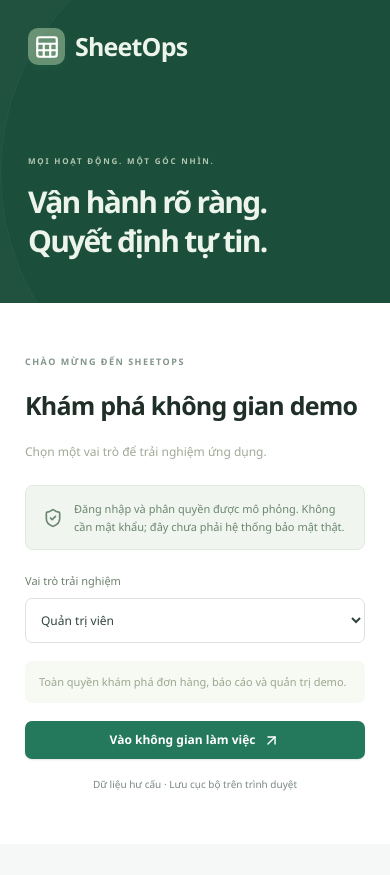
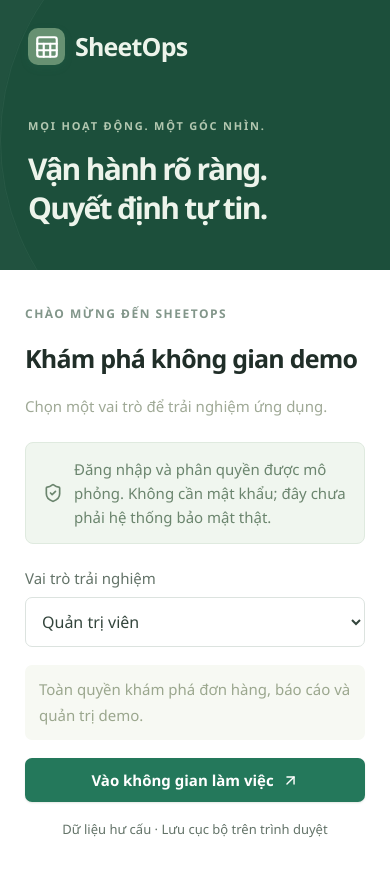
Before and after one commit to ngmhoang62/SheetOps, a Next.js app: page /login in a window 390 px wide. Before the commit the page ends 844 px from the top, so only its background shows below. Built offline with nearby package versions, Linux system fonts and the light colour scheme.

Commit message:
feat(ui): improve typography and responsive readability across workspace

```diff
--- a/src/app/globals.css
+++ b/src/app/globals.css
@@ -27,7 +27,7 @@ body {
   background: var(--background);
   color: var(--foreground);
   font-family: "Segoe UI", Arial, sans-serif;
-  font-size: 13px;
+  font-size: 16px;
   -webkit-font-smoothing: antialiased;
 }
 button,
@@ -74,19 +74,19 @@ h1 {
   font-weight: 650;
 }
 h2 {
-  font-size: 15px;
+  font-size: 20px;
   font-weight: 650;
   letter-spacing: -0.25px;
 }
 h3 {
-  font-size: 14px;
+  font-size: 16px;
   font-weight: 600;
 }
 p {
   line-height: 1.65;
 }
 small {
-  font-size: 11px;
+  font-size: 15px;
 }
 svg {
   flex-shrink: 0;
@@ -142,7 +142,7 @@ hr {
   color: var(--muted-foreground);
 }
 .small {
-  font-size: 12px;
+  font-size: 15px;
 }
 .w-full {
   width: 100%;
@@ -181,7 +181,7 @@ hr {
   gap: 8px;
   white-space: nowrap;
   font-weight: 600;
-  font-size: 12px;
+  font-size: 15px;
   border: 1px solid transparent;
   border-radius: 7px;
   min-height: 38px;
@@ -224,7 +224,7 @@ hr {
 .button-sm {
   min-height: 32px;
   padding: 6px 10px;
-  font-size: 11px;
+  font-size: 15px;
 }
 .button-icon {
   width: 32px;
@@ -286,7 +286,7 @@ hr {
 }
 .brand small {
   display: block;
-  font-size: 7px;
+  font-size: 11px;
   letter-spacing: 1.55px;
   color: #99a69e;
   font-weight: 650;
@@ -307,7 +307,7 @@ hr {
 }
 .workspace-chip strong {
   display: block;
-  font-size: 11px;
+  font-size: 15px;
   font-weight: 600;
   white-space: nowrap;
   overflow: hidden;
@@ -315,7 +315,7 @@ hr {
 }
 .workspace-chip small {
   color: #93a098;
-  font-size: 10px;
+  font-size: 13px;
 }
 .workspace-avatar {
   width: 29px;
@@ -331,7 +331,7 @@ hr {
   color: #91a097;
 }
 .nav-heading {
-  font-size: 9px;
+  font-size: 12px;
   font-weight: 600;
   letter-spacing: 1.1px;
   color: #a0aaa4;
@@ -350,7 +350,7 @@ hr {
   color: #748178;
   padding: 11px 12px;
   border-radius: 7px;
-  font-size: 12px;
+  font-size: 15px;
   font-weight: 500;
   min-height: 42px;
 }
@@ -367,7 +367,7 @@ hr {
   flex: 1;
 }
 .nav-link small {
-  font-size: 10px;
+  font-size: 13px;
   padding: 1px 6px;
   border-radius: 4px;
   background: #f0f3f1;
@@ -394,7 +394,7 @@ hr {
   border: 1px solid #e5eee2;
 }
 .eyebrow {
-  font-size: 8px;
+  font-size: 11px;
   font-weight: 750;
   letter-spacing: 1.1px;
   display: flex;
@@ -412,11 +412,11 @@ hr {
 }
 .demo-note strong {
   display: block;
-  font-size: 12px;
+  font-size: 15px;
   margin: 11px 0 7px;
 }
 .demo-note p {
-  font-size: 10px;
+  font-size: 13px;
   line-height: 1.8;
   color: #879388;
 }
@@ -424,7 +424,7 @@ hr {
   display: flex;
   align-items: center;
   justify-content: space-between;
-  font-size: 10px;
+  font-size: 13px;
   font-weight: 600;
   color: #4c7f58;
   margin-top: 14px;
@@ -434,7 +434,7 @@ hr {
   gap: 8px;
   align-items: center;
   color: #9ca79f;
-  font-size: 10px;
+  font-size: 13px;
   margin: 19px 7px 0;
 }
 .app-body {
@@ -458,7 +458,7 @@ hr {
   display: flex;
   align-items: center;
   gap: 12px;
-  font-size: 11px;
+  font-size: 15px;
   color: #95a098;
 }
 .breadcrumb strong {
@@ -481,7 +481,7 @@ hr {
   background: #f8fbf4;
   border-radius: 5px;
   padding: 5px 8px;
-  font-size: 9px;
+  font-size: 12px;
   color: #859574;
 }
 .user-menu {
@@ -507,17 +507,17 @@ hr {
   outline: 1px solid #ecf0e9;
   border-radius: 50%;
   font-weight: 650;
-  font-size: 12px;
+  font-size: 15px;
   color: #6d805d;
 }
 .user-label {
   font-weight: 600;
-  font-size: 11px;
+  font-size: 15px;
   line-height: 1.4;
 }
 .user-label small {
   display: block;
-  font-size: 9px;
+  font-size: 12px;
   font-weight: 400;
   color: #97a298;
 }
@@ -537,7 +537,7 @@ hr {
   z-index: 40;
 }
 .user-dropdown p {
-  font-size: 9px;
+  font-size: 12px;
   letter-spacing: 1px;
   color: #97a59b;
   padding: 7px;
@@ -553,7 +553,7 @@ hr {
   border-radius: 5px;
   padding: 10px 8px;
   text-align: left;
-  font-size: 12px;
+  font-size: 15px;
 }
 .user-dropdown button:hover {
   background: #edf4ef;
@@ -573,7 +573,7 @@ hr {
   margin-bottom: 27px;
 }
 .section-kicker {
-  font-size: 9px;
+  font-size: 12px;
   font-weight: 650;
   letter-spacing: 1.5px;
   color: #82968a;
@@ -582,7 +582,7 @@ hr {
 }
 .page-heading p {
   color: #88958d;
-  font-size: 12px;
+  font-size: 15px;
   margin-top: 10px;
 }
 .heading-actions {
@@ -604,7 +604,7 @@ hr {
   align-items: center;
   gap: 8px;
   color: #839087;
-  font-size: 11px;
+  font-size: 15px;
   font-weight: 550;
   margin-right: 7px;
 }
@@ -613,11 +613,11 @@ hr {
   align-items: center;
   gap: 9px;
   color: #95a096;
-  font-size: 10px;
+  font-size: 13px;
 }
 .date-field input {
   padding: 7px 9px;
-  font-size: 11px;
+  font-size: 15px;
   width: 137px;
   background: #fff;
   color: #65756a;
@@ -627,7 +627,7 @@ hr {
   color: #b1bcb3;
 }
 .status-filter select {
-  font-size: 11px;
+  font-size: 15px;
   padding: 7px 22px 7px 10px;
   border-color: #e2e7e2;
   color: #65756a;
@@ -653,7 +653,7 @@ hr {
   gap: 6px;
 }
 .kpi-top h2 {
-  font-size: 11px;
+  font-size: 15px;
   font-weight: 500;
   color: #7e8c83;
   letter-spacing: 0;
@@ -678,7 +678,7 @@ hr {
   white-space: nowrap;
 }
 .kpi-card p {
-  font-size: 10px;
+  font-size: 13px;
   color: #9aa59d;
 }
 .kpi-featured {
@@ -714,7 +714,7 @@ hr {
   gap: 12px;
 }
 .panel-heading p {
-  font-size: 10px;
+  font-size: 13px;
   color: #99a39d;
   margin-top: 5px;
 }
@@ -733,7 +733,7 @@ hr {
   align-items: center;
   gap: 6px;
   color: #8d998f;
-  font-size: 10px;
+  font-size: 13px;
   white-space: nowrap;
 }
 .chart-legend > span {
@@ -753,7 +753,7 @@ hr {
   border-top: 1px solid #f0f3f0;
   margin-top: 20px;
   padding: 14px 23px;
-  font-size: 10px;
+  font-size: 13px;
   color: #a0aaa1;
 }
 .chart-footnote svg {
@@ -785,7 +785,7 @@ hr {
   font-weight: 600;
 }
 .donut-center span {
-  font-size: 10px;
+  font-size: 13px;
   color: #94a096;
 }
 .status-legend {
@@ -796,7 +796,7 @@ hr {
 .status-legend > div {
   display: flex;
   align-items: center;
-  font-size: 11px;
+  font-size: 15px;
   gap: 9px;
   color: #88958b;
 }
@@ -808,19 +808,19 @@ hr {
 .status-legend strong {
   margin-left: auto;
   color: #485b4c;
-  font-size: 12px;
+  font-size: 15px;
   font-weight: 550;
 }
 .status-legend small {
   color: #a0aaa3;
   width: 31px;
   text-align: right;
-  font-size: 10px;
+  font-size: 13px;
 }
 .count-pill {
   display: inline-flex;
   align-items: center;
-  font-size: 9px;
+  font-size: 12px;
   line-height: 1.5;
   font-weight: 500;
   color: #91a096;
@@ -841,12 +841,12 @@ table {
   border-collapse: collapse;
   text-align: left;
   white-space: nowrap;
-  font-size: 11px;
+  font-size: 15px;
 }
 th {
   background: #fafbf9;
   color: #98a39b;
-  font-size: 10px;
+  font-size: 13px;
   font-weight: 500;
   padding: 12px 23px;
   border-block: 1px solid #edf0ed;
@@ -888,7 +888,7 @@ tfoot td {
   border-radius: 50%;
   background: #f0f1e8;
   color: #969c7d;
-  font-size: 10px;
+  font-size: 13px;
   margin-right: 9px;
   font-weight: 550;
 }
@@ -896,7 +896,7 @@ tfoot td {
   display: inline-flex;
   align-items: center;
   gap: 6px;
-  font-size: 9px;
+  font-size: 12px;
   font-weight: 500;
   border-radius: 5px;
   padding: 4px 8px;
@@ -921,7 +921,7 @@ tfoot td {
   background: #f3f4f5;
 }
 .data-note {
-  font-size: 10px;
+  font-size: 13px;
   color: #a5afa7;
   display: flex;
   align-items: center;
@@ -935,7 +935,7 @@ tfoot td {
   border-top: 1px solid #e9ede9;
   padding: 18px 35px;
   color: #adb5ae;
-  font-size: 9px;
+  font-size: 12px;
   gap: 15px;
 }
 .app-footer > span:last-child {
@@ -951,7 +951,7 @@ tfoot td {
 .table-note {
   padding: 16px 23px;
   color: #9aa59e;
-  font-size: 10px;
+  font-size: 13px;
   border-top: 1px solid #eef2ed;
 }
 .notice {
@@ -963,7 +963,7 @@ tfoot td {
   display: flex;
   align-items: center;
   gap: 11px;
-  font-size: 12px;
+  font-size: 15px;
   line-height: 1.6;
   margin-bottom: 23px;
 }
@@ -982,7 +982,7 @@ tfoot td {
   color: #95a18e;
   padding: 6px 10px;
   border-radius: 6px;
-  font-size: 10px;
+  font-size: 13px;
   display: inline-flex;
   align-items: center;
   gap: 6px;
@@ -1013,7 +1013,7 @@ tfoot td {
 }
 .empty-state p {
   color: #a2ada4;
-  font-size: 12px;
+  font-size: 15px;
   max-width: 400px;
 }
 .empty-state .button {
@@ -1063,7 +1063,7 @@ tfoot td {
 }
 .orders-toolbar p {
   color: #9ca69e;
-  font-size: 10px;
+  font-size: 13px;
   margin-top: 5px;
 }
 .orders-panel .filter-wrapper {
@@ -1084,7 +1084,7 @@ tfoot td {
   border: 0;
   width: 245px;
   padding: 10px 4px;
-  font-size: 11px;
+  font-size: 15px;
   background: transparent;
 }
 .search-field:focus-within {
@@ -1128,7 +1128,7 @@ tfoot td {
   border-top: 1px solid #edf1e9;
   color: #95a18f;
   gap: 15px;
-  font-size: 10px;
+  font-size: 13px;
 }
 .pagination > div {
   display: flex;
@@ -1142,7 +1142,7 @@ tfoot td {
   margin-right: 12px;
 }
 .pagination select {
-  font-size: 10px;
+  font-size: 13px;
   padding: 6px 22px 6px 8px;
 }
 .pagination > div > span {
@@ -1179,7 +1179,7 @@ tfoot td {
 }
 .dialog-content > p {
   color: #94a18f;
-  font-size: 12px;
+  font-size: 15px;
   line-height: 1.75;
   margin-bottom: 23px;
 }
@@ -1218,7 +1218,7 @@ tfoot td {
   display: flex;
   flex-direction: column;
   gap: 8px;
-  font-size: 11px;
+  font-size: 15px;
   font-weight: 550;
   color: #6c816d;
 }
@@ -1226,11 +1226,11 @@ tfoot td {
 .field select,
 .field textarea {
   width: 100%;
-  font-size: 12px;
+  font-size: 15px;
   font-weight: 400;
 }
 .field-error {
-  font-size: 11px;
+  font-size: 15px;
   color: #c16b57;
   display: block;
   font-weight: 400;
@@ -1260,7 +1260,7 @@ tfoot td {
   line-height: 1;
 }
 .mini-stat p {
-  font-size: 11px;
+  font-size: 15px;
   color: #99a48f;
   margin-top: 7px;
 }
@@ -1280,12 +1280,12 @@ tfoot td {
   margin-bottom: 8px;
 }
 .role-card p {
-  font-size: 12px;
+  font-size: 15px;
   color: #96a48d;
   line-height: 1.8;
 }
 td select {
-  font-size: 11px;
+  font-size: 15px;
   padding: 7px 24px 7px 9px;
 }
 .sync-grid {
@@ -1328,7 +1328,7 @@ td select {
   color: #7b8e75;
 }
 .connection-placeholder p {
-  font-size: 11px;
+  font-size: 15px;
   color: #a1ad99;
   max-width: 340px;
   margin: 0 auto;
@@ -1339,7 +1339,7 @@ td select {
   gap: 20px;
   padding: 12px 0;
   border-bottom: 1px solid #eff2eb;
-  font-size: 11px;
+  font-size: 15px;
 }
 .detail-list {
   margin: 0;
@@ -1397,16 +1397,16 @@ td select {
   height: 31px;
   width: 31px;
   border-radius: 50%;
-  font-size: 10px;
+  font-size: 13px;
   flex-shrink: 0;
 }
 .workflow-steps h3 {
-  font-size: 12px;
+  font-size: 15px;
   margin-bottom: 7px;
   color: #7b8d6e;
 }
 .workflow-steps p {
-  font-size: 11px;
+  font-size: 15px;
   color: #a0ad93;
   line-height: 1.8;
 }
@@ -1418,7 +1418,7 @@ td select {
   background: #f7faf3;
   border-radius: 7px;
   color: #a0ad91;
-  font-size: 10px;
+  font-size: 13px;
 }
 .workflow-note svg {
   margin-top: 2px;
@@ -1427,7 +1427,7 @@ td select {
 .setup-list {
   padding-left: 20px;
   color: #88997d;
-  font-size: 12px;
+  font-size: 15px;
   line-height: 2.1;
   margin-bottom: 25px;
 }
@@ -1454,16 +1454,16 @@ td select {
   border-top: 1px solid #ecf0e6;
 }
 .reset-area h3 {
-  font-size: 12px;
+  font-size: 15px;
   color: #8a967d;
 }
 .reset-area p {
-  font-size: 11px;
+  font-size: 15px;
   color: #a6b098;
   margin: 10px 0 18px;
 }
 .resource-id {
-  font-size: 10px;
+  font-size: 13px;
   font-family: monospace;
 }
 .login-page {
@@ -1505,7 +1505,7 @@ td select {
 }
 .login-story .eyebrow {
   color: #b2c7b0;
-  font-size: 10px;
+  font-size: 13px;
   letter-spacing: 1.8px;
 }
 .login-story h1 {
@@ -1517,12 +1517,12 @@ td select {
 .login-story p {
   max-width: 410px;
   color: #a3bd9f;
-  font-size: 14px;
+  font-size: 16px;
   line-height: 1.9;
 }
 .login-story > small {
   color: #91ae8c;
-  font-size: 10px;
+  font-size: 13px;
 }
 .login-stats {
   display: flex;
@@ -1533,7 +1533,7 @@ td select {
   display: flex;
   flex-direction: column;
   gap: 9px;
-  font-size: 10px;
+  font-size: 13px;
   color: #93b18b;
 }
 .login-stats strong {
@@ -1558,11 +1558,11 @@ td select {
   margin: 0;
 }
 .login-form > p {
-  font-size: 12px;
+  font-size: 15px;
   color: #9fa996;
 }
 .login-form .notice {
-  font-size: 11px;
+  font-size: 15px;
   margin: 5px 0;
 }
 .login-form > form {
@@ -1574,7 +1574,7 @@ td select {
   padding-block: 12px;
 }
 .login-form .role-description {
-  font-size: 11px;
+  font-size: 15px;
   line-height: 1.7;
   color: #9ba78e;
   padding: 12px 14px;
@@ -1583,7 +1583,7 @@ td select {
 }
 .login-form > .muted {
   text-align: center;
-  font-size: 10px;
+  font-size: 13px;
 }
 .mobile-menu {
   display: none;
@@ -1667,7 +1667,7 @@ td select {
   }
   .heading-actions > .button {
     padding-inline: 10px;
-    font-size: 11px;
+    font-size: 15px;
   }
   .filter-bar {
     gap: 9px;
@@ -1756,7 +1756,7 @@ td select {
     gap: 9px;
   }
   .mini-stat p {
-    font-size: 10px;
+    font-size: 13px;
   }
   .mini-stat .kpi-icon {
     display: none;
@@ -1827,7 +1827,7 @@ td select {
     font-size: 27px;
   }
   .page-heading p {
-    font-size: 11px;
+    font-size: 15px;
     line-height: 1.8;
   }
   .charts-grid {
@@ -1844,7 +1844,7 @@ td select {
   }
   .date-field input {
     width: 125px;
-    font-size: 10px;
+    font-size: 13px;
   }
   .date-divider {
     display: none;
@@ -1859,7 +1859,7 @@ td select {
     font-size: 23px;
   }
   .kpi-card p {
-    font-size: 9px;
+    font-size: 12px;
   }
   .app-footer {
     padding: 18px;
@@ -1867,7 +1867,7 @@ td select {
     gap: 8px;
   }
   .data-note {
-    font-size: 9px;
+    font-size: 12px;
     line-height: 1.8;
     text-align: center;
   }
@@ -1890,13 +1890,13 @@ td select {
     align-items: flex-start;
   }
   .connection-panel .panel-heading > .status-badge {
-    font-size: 8px;
+    font-size: 11px;
   }
   .integration-title {
     gap: 9px;
   }
   .integration-title p {
-    font-size: 9px;
+    font-size: 12px;
   }
   .integration-icon {
     height: 36px;
@@ -1927,7 +1927,7 @@ td select {
     font-size: 23px;
   }
   .mini-stat p {
-    font-size: 9px;
+    font-size: 12px;
     line-height: 1.7;
   }
   .login-page {
@@ -1950,7 +1950,7 @@ td select {
     display: none;
   }
   .login-story .eyebrow {
-    font-size: 8px;
+    font-size: 11px;
   }
   .login-story .brand {
     font-size: 25px;
@@ -1983,7 +1983,7 @@ td select {
     font-size: 19px;
   }
   .kpi-top h2 {
-    font-size: 10px;
+    font-size: 13px;
   }
   .kpi-icon {
     height: 27px;
@@ -2002,7 +2002,7 @@ td select {
     padding-inline: 30px;
   }
   .date-field {
-    font-size: 9px;
+    font-size: 12px;
   }
   .date-field input {
     width: 120px;
@@ -2023,11 +2023,11 @@ td select {
     flex-direction: column;
   }
   .mini-stat p {
-    font-size: 8px;
+    font-size: 11px;
   }
   .chart-footnote {
     padding-inline: 17px;
-    font-size: 9px;
+    font-size: 12px;
   }
   .chart-footnote strong {
     display: none;
@@ -2041,3 +2041,356 @@ td select {
     transition-duration: 0.01ms !important;
   }
 }
+
+/* Readable workspace scale: prioritize task labels and data over supporting copy. */
+.sidebar {
+  width: 280px;
+}
+.app-body {
+  margin-left: 280px;
+}
+.nav-link {
+  min-height: 50px;
+  padding: 13px 14px;
+  color: #53665a;
+}
+.workspace-chip strong {
+  white-space: normal;
+  line-height: 1.5;
+}
+.workspace-chip {
+  margin-top: 25px;
+}
+.sidebar-bottom {
+  padding-top: 28px;
+}
+.breadcrumb,
+.user-label {
+  font-size: 15px;
+}
+.button {
+  min-height: 44px;
+  padding: 11px 16px;
+}
+.button-sm {
+  min-height: 38px;
+}
+.button-icon {
+  width: 38px;
+  height: 38px;
+  padding: 0;
+  min-height: 38px;
+}
+.page-heading {
+  margin-bottom: 26px;
+}
+.kpi-card {
+  padding: 24px;
+  min-height: 155px;
+}
+.kpi-top h2 {
+  font-size: 18px;
+  color: #4c6153;
+  font-weight: 600;
+}
+.kpi-icon {
+  width: 38px;
+  height: 38px;
+}
+.kpi-value {
+  font-size: 36px;
+  margin: 18px 0 0;
+}
+.kpi-featured .kpi-value {
+  font-size: 30px;
+  margin-top: 18px;
+}
+.kpi-card p {
+  margin-top: 10px;
+  color: #5b7062;
+}
+.panel-heading {
+  padding: 24px;
+  flex-wrap: wrap;
+}
+.panel-heading p,
+.muted,
+.table-note,
+.field,
+.date-field,
+.filter-title {
+  color: #637368;
+}
+.chart-area {
+  height: 300px;
+  padding-right: 20px;
+}
+.status-legend {
+  gap: 16px;
+  padding: 12px 24px 24px;
+}
+.status-legend > div {
+  color: #53665a;
+}
+.status-legend strong {
+  font-size: 16px;
+}
+.donut-center span,
+.status-legend small {
+  color: #637368;
+}
+.donut-wrap {
+  margin-top: 0;
+}
+.chart-legend {
+  color: #637368;
+}
+.date-field input {
+  width: 165px;
+  min-height: 44px;
+  color: #42594a;
+}
+.status-filter select {
+  min-height: 44px;
+  color: #42594a;
+}
+.filter-bar {
+  gap: 14px;
+}
+.orders-toolbar {
+  padding: 24px;
+  flex-wrap: wrap;
+}
+.search-field {
+  flex: 0 1 360px;
+}
+.search-field input {
+  width: 100%;
+  min-height: 44px;
+}
+input,
+select,
+textarea {
+  padding: 11px 12px;
+}
+.search-field input::placeholder {
+  color: #718074;
+}
+table {
+  font-size: 15px;
+}
+th {
+  font-size: 14px;
+  font-weight: 600;
+  color: #52675a;
+  padding: 16px 24px;
+}
+td,
+.orders-table td {
+  padding: 16px 24px;
+  color: #42594a;
+}
+.status-badge {
+  font-size: 13px;
+  padding: 6px 10px;
+}
+.status-completed {
+  color: #326444;
+}
+.status-pending {
+  color: #856021;
+}
+.status-cancelled {
+  color: #616873;
+}
+.customer-avatar {
+  width: 30px;
+  height: 30px;
+}
+.pagination {
+  padding: 20px 24px;
+  gap: 18px;
+  flex-wrap: wrap;
+  color: #637368;
+}
+.pagination > div {
+  gap: 10px;
+  flex-wrap: wrap;
+}
+.count-pill {
+  font-size: 13px;
+}
+.form-grid {
+  gap: 20px;
+}
+.field {
+  font-size: 15px;
+}
+.field input,
+.field select,
+.field textarea {
+  font-size: 16px;
+  min-height: 46px;
+}
+.dialog-content {
+  max-width: 540px;
+  padding: 30px;
+}
+.order-dialog {
+  max-width: 660px;
+}
+.dialog-content > p,
+.role-card p,
+.workflow-steps p,
+.detail-list > div {
+  font-size: 15px;
+  color: #637368;
+}
+.workflow-steps h3,
+.reset-area h3 {
+  font-size: 17px;
+}
+.detail-list > div {
+  padding-block: 16px;
+}
+.detail-list dt,
+.detail-list dd {
+  color: #52675a;
+}
+.settings-form {
+  gap: 22px;
+}
+.mini-stat p {
+  font-size: 15px;
+  color: #637368;
+}
+.mini-stat-grid,
+.role-cards {
+  gap: 18px;
+}
+@media (max-width: 1250px) {
+  .kpi-grid {
+    grid-template-columns: repeat(2, minmax(0, 1fr));
+  }
+  .charts-grid {
+    grid-template-columns: 1fr;
+  }
+  .status-panel {
+    display: block;
+  }
+  .report-tables {
+    grid-template-columns: 1fr;
+  }
+}
+@media (max-width: 1050px) {
+  .topbar {
+    padding-inline: 20px;
+  }
+  .main-content {
+    padding-inline: 20px;
+  }
+  .role-cards,
+  .mini-stat-grid {
+    grid-template-columns: 1fr;
+  }
+  .mini-stat .kpi-icon {
+    display: grid;
+  }
+  .settings-grid {
+    grid-template-columns: 1fr;
+  }
+  .heading-actions {
+    flex-wrap: wrap;
+  }
+}
+@media (max-width: 760px) {
+  .sidebar {
+    width: 280px;
+  }
+  .app-body {
+    margin-left: 0;
+  }
+  .search-field {
+    flex: auto;
+  }
+  .orders-toolbar {
+    padding: 20px;
+  }
+  .panel-heading {
+    padding: 20px;
+  }
+  .date-field {
+    flex-wrap: wrap;
+    gap: 6px;
+  }
+  .date-field input {
+    width: 155px;
+  }
+  .filter-bar {
+    gap: 12px;
+  }
+  .button {
+    font-size: 15px;
+  }
+  .kpi-value {
+    font-size: 34px;
+  }
+  .kpi-featured .kpi-value {
+    font-size: 28px;
+  }
+  .orders-table {
+    min-width: 900px;
+  }
+  .report-tables table {
+    min-width: 560px;
+  }
+  .pagination {
+    align-items: flex-start;
+  }
+  .form-grid {
+    grid-template-columns: 1fr;
+  }
+  .dialog-content {
+    padding: 26px 20px;
+  }
+  .status-legend > div {
+    min-width: 0;
+  }
+  .login-form h2 {
+    line-height: 1.4;
+  }
+}
+@media (max-width: 480px) {
+  .kpi-grid {
+    grid-template-columns: 1fr;
+  }
+  .kpi-card {
+    min-height: 140px;
+    padding: 22px;
+  }
+  .kpi-top h2 {
+    font-size: 18px;
+  }
+  .kpi-featured .kpi-value {
+    font-size: 30px;
+  }
+  .kpi-icon {
+    width: 38px;
+    height: 38px;
+  }
+  .date-field:last-of-type input {
+    width: 155px;
+  }
+  .chart-area {
+    height: 280px;
+  }
+  .topbar-right {
+    gap: 10px;
+  }
+  .demo-pill {
+    font-size: 11px;
+  }
+  .connection-panel .panel-heading {
+    flex-direction: column;
+  }
+}
--- a/src/components/orders-view.tsx
+++ b/src/components/orders-view.tsx
@@ -233,7 +233,6 @@ export function OrdersView() {
               Danh sách đơn hàng{" "}
               <span className="count-pill">{filtered.length}</span>
             </h2>
-            <p>Thay đổi được lưu trong trình duyệt và cập nhật vào báo cáo.</p>
           </div>
           <label className="search-field">
             <Search size={17} />
--- a/src/components/shared.tsx
+++ b/src/components/shared.tsx
@@ -14,7 +14,6 @@ import {
 export function PageHeading({
   kicker,
   title,
-  description,
   children,
 }: {
   kicker: string;
@@ -27,7 +26,6 @@ export function PageHeading({
       <div>
         <span className="section-kicker">{kicker}</span>
         <h1>{title}</h1>
-        <p>{description}</p>
       </div>
       <div className="heading-actions">{children}</div>
     </div>
```
Also changed, not shown: src/components/analytics-view.tsx (+5 -7 lines).
